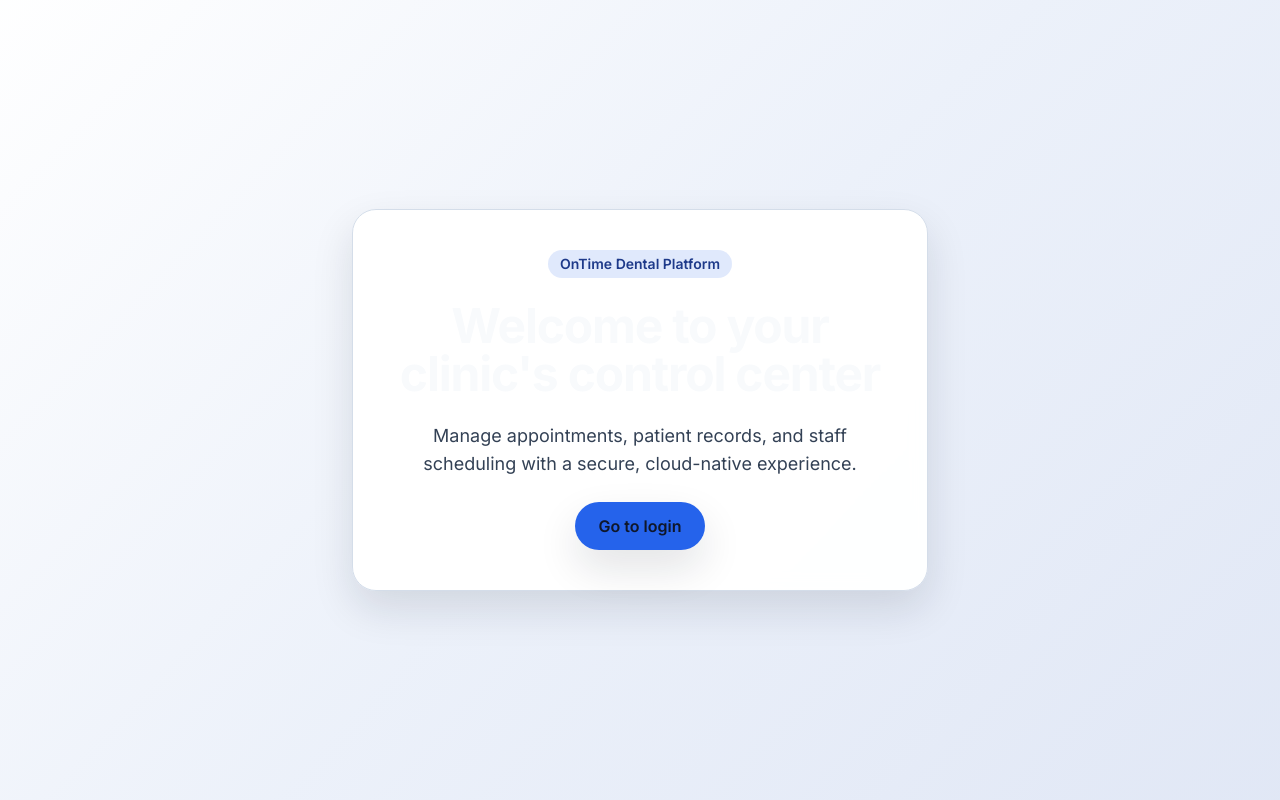
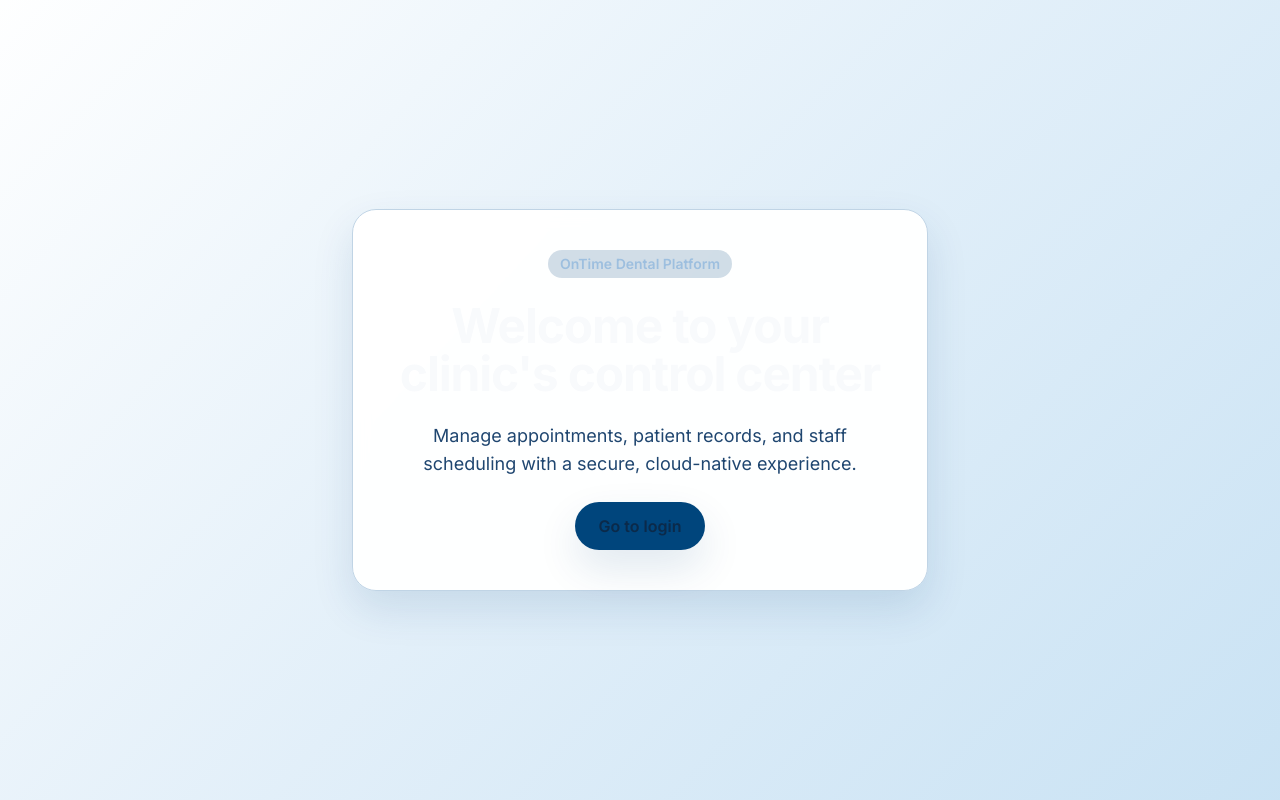
Before and after one commit to jghidalgo/ontime_dental, a Next.js app: page / in a window 1280 px wide. Built offline with nearby package versions, Linux system fonts and the light colour scheme.

Commit message:
Revamp theme colors for professional light and dark modes

```diff
--- a/src/app/globals.css
+++ b/src/app/globals.css
@@ -7,25 +7,176 @@
 }
 
 body {
-  @apply bg-slate-950 text-slate-100 antialiased transition-colors duration-300 ease-out;
-  background-image: radial-gradient(circle at top, rgba(59, 130, 246, 0.08), rgba(15, 23, 42, 0.94));
+  @apply bg-[#001323] text-[#e8f3fb] antialiased transition-colors duration-300 ease-out;
+  --dark-background: #001323;
+  --dark-surface: #001c36;
+  --dark-surface-soft: #022444;
+  --dark-surface-strong: #032d57;
+  --dark-border: rgba(0, 174, 239, 0.25);
+  --dark-border-strong: rgba(0, 174, 239, 0.4);
+  --dark-text: #e8f3fb;
+  --dark-text-muted: #8db7d3;
+  --brand-primary: #00457c;
+  --brand-secondary: #f36f21;
+  --brand-accent: #00aeef;
+  background-image: radial-gradient(circle at top, rgba(0, 174, 239, 0.18), rgba(0, 19, 35, 0.94));
+  color: var(--dark-text);
+  background-color: var(--dark-background);
+}
+
+body:not(.light) .bg-slate-950,
+body:not(.light) .bg-slate-950\/95,
+body:not(.light) .bg-slate-950\/90,
+body:not(.light) .bg-slate-950\/80 {
+  background-color: var(--dark-background) !important;
+}
+
+body:not(.light) .bg-slate-950\/70 {
+  background-color: rgba(0, 69, 124, 0.32) !important;
+}
+
+body:not(.light) .bg-slate-950\/60 {
+  background-color: rgba(0, 69, 124, 0.24) !important;
+}
+
+body:not(.light) .bg-slate-950\/40 {
+  background-color: rgba(0, 174, 239, 0.18) !important;
+}
+
+body:not(.light) .bg-slate-950\/30 {
+  background-color: rgba(0, 174, 239, 0.12) !important;
+}
+
+body:not(.light) .bg-slate-950\/20 {
+  background-color: rgba(0, 174, 239, 0.08) !important;
+}
+
+body:not(.light) .bg-slate-950\/10 {
+  background-color: rgba(0, 174, 239, 0.05) !important;
+}
+
+body:not(.light) .bg-slate-900,
+body:not(.light) .bg-slate-900\/95,
+body:not(.light) .bg-slate-900\/80,
+body:not(.light) .bg-slate-900\/70,
+body:not(.light) .bg-slate-900\/60 {
+  background-color: var(--dark-surface) !important;
+}
+
+body:not(.light) .bg-slate-900\/50,
+body:not(.light) .bg-slate-900\/40 {
+  background-color: rgba(0, 31, 57, 0.7) !important;
+}
+
+body:not(.light) .bg-slate-900\/30,
+body:not(.light) .bg-slate-900\/20,
+body:not(.light) .bg-slate-900\/10 {
+  background-color: rgba(0, 49, 86, 0.5) !important;
+}
+
+body:not(.light) .bg-slate-900\/5 {
+  background-color: rgba(0, 174, 239, 0.12) !important;
+}
+
+body:not(.light) .bg-slate-800,
+body:not(.light) .bg-slate-800\/60,
+body:not(.light) .bg-slate-800\/70 {
+  background-color: var(--dark-surface-soft) !important;
+}
+
+body:not(.light) .border-slate-900,
+body:not(.light) .border-slate-800,
+body:not(.light) .border-slate-700 {
+  border-color: var(--dark-border) !important;
+}
+
+body:not(.light) .border-slate-700\/70,
+body:not(.light) .border-slate-600,
+body:not(.light) .border-slate-500,
+body:not(.light) .border-white\/10,
+body:not(.light) .border-white\/5,
+body:not(.light) .border-white\/20 {
+  border-color: var(--dark-border-strong) !important;
+}
+
+body:not(.light) .text-white,
+body:not(.light) .text-slate-100,
+body:not(.light) .text-slate-200 {
+  color: var(--dark-text) !important;
+}
+
+body:not(.light) .text-slate-300 {
+  color: #bed4e6 !important;
+}
+
+body:not(.light) .text-slate-400,
+body:not(.light) .text-white\/80 {
+  color: var(--dark-text-muted) !important;
+}
+
+body:not(.light) .text-slate-500,
+body:not(.light) .text-slate-500\/80,
+body:not(.light) .text-white\/60 {
+  color: rgba(141, 183, 211, 0.8) !important;
+}
+
+body:not(.light) .text-slate-600,
+body:not(.light) .text-slate-700,
+body:not(.light) .text-white\/50 {
+  color: rgba(141, 183, 211, 0.65) !important;
+}
+
+body:not(.light) .bg-white\/5,
+body:not(.light) .bg-white\/10 {
+  background-color: rgba(0, 174, 239, 0.12) !important;
+}
+
+body:not(.light) .bg-white\/20,
+body:not(.light) .bg-white\/40 {
+  background-color: rgba(243, 111, 33, 0.16) !important;
+}
+
+body:not(.light) .bg-white\/\[0\.01\],
+body:not(.light) .bg-white\/\[0\.02\],
+body:not(.light) .bg-white\/\[0\.03\],
+body:not(.light) .bg-white\/\[0\.04\] {
+  background-color: var(--dark-surface-soft) !important;
+  border-color: var(--dark-border) !important;
+}
+
+body:not(.light) .bg-slate-500\/10,
+body:not(.light) .bg-slate-500\/15 {
+  background-color: rgba(0, 174, 239, 0.12) !important;
+}
+
+body:not(.light) .bg-slate-400\/30 {
+  background-color: rgba(0, 69, 124, 0.3) !important;
+}
+
+body:not(.light) .border-slate-400\/30,
+body:not(.light) .border-slate-400\/40 {
+  border-color: rgba(0, 174, 239, 0.35) !important;
+}
+
+body:not(.light) .ring-slate-400\/40 {
+  --tw-ring-color: rgba(0, 174, 239, 0.35) !important;
 }
 
 body.light {
-  --light-background: #f5f7fa;
+  --light-background: #f2f7fb;
   --light-surface: #ffffff;
-  --light-surface-muted: #f0f4fa;
-  --light-surface-soft: #eef2f8;
+  --light-surface-muted: #e6eff7;
+  --light-surface-soft: #edf4fb;
   --light-surface-strong: #ffffff;
-  --light-border: #d4dde9;
-  --light-border-strong: #c2ccdb;
-  --light-text: #0f172a;
-  --light-text-soft: #1f2a44;
-  --light-text-muted: #475569;
-  --light-overlay: rgba(37, 99, 235, 0.06);
-  --light-overlay-strong: rgba(37, 99, 235, 0.1);
+  --light-border: #c0d4e5;
+  --light-border-strong: #9db8ce;
+  --light-text: #0b2a4a;
+  --light-text-soft: #184065;
+  --light-text-muted: #4c6c8a;
+  --light-overlay: rgba(0, 69, 124, 0.08);
+  --light-overlay-strong: rgba(0, 174, 239, 0.15);
   color-scheme: light;
-  background-image: radial-gradient(circle at top, rgba(37, 99, 235, 0.08), rgba(245, 247, 250, 0.98));
+  background-image: radial-gradient(circle at top, rgba(0, 174, 239, 0.14), rgba(242, 247, 251, 0.98));
   color: var(--light-text);
   background-color: var(--light-background);
 }
@@ -35,39 +186,39 @@ body.light .bg-slate-950 {
 }
 
 body.light .bg-slate-950\/95 {
-  background-color: rgba(244, 247, 255, 0.94) !important;
+  background-color: rgba(242, 247, 251, 0.96) !important;
 }
 
 body.light .bg-slate-950\/90 {
-  background-color: rgba(241, 245, 249, 0.92) !important;
+  background-color: rgba(242, 247, 251, 0.93) !important;
 }
 
 body.light .bg-slate-950\/80 {
-  background-color: rgba(15, 23, 42, 0.14) !important;
+  background-color: rgba(0, 69, 124, 0.12) !important;
 }
 
 body.light .bg-slate-950\/70 {
-  background-color: rgba(15, 23, 42, 0.1) !important;
+  background-color: rgba(0, 69, 124, 0.1) !important;
 }
 
 body.light .bg-slate-950\/60 {
-  background-color: rgba(15, 23, 42, 0.08) !important;
+  background-color: rgba(0, 69, 124, 0.08) !important;
 }
 
 body.light .bg-slate-950\/40 {
-  background-color: rgba(15, 23, 42, 0.06) !important;
+  background-color: rgba(0, 69, 124, 0.06) !important;
 }
 
 body.light .bg-slate-950\/30 {
-  background-color: rgba(15, 23, 42, 0.05) !important;
+  background-color: rgba(0, 69, 124, 0.05) !important;
 }
 
 body.light .bg-slate-950\/20 {
-  background-color: rgba(15, 23, 42, 0.04) !important;
+  background-color: rgba(0, 69, 124, 0.04) !important;
 }
 
 body.light .bg-slate-950\/10 {
-  background-color: rgba(15, 23, 42, 0.03) !important;
+  background-color: rgba(0, 69, 124, 0.025) !important;
 }
 
 body.light .bg-slate-900 {
@@ -75,7 +226,7 @@ body.light .bg-slate-900 {
 }
 
 body.light .bg-slate-900\/95 {
-  background-color: var(--light-surface) !important;
+  background-color: rgba(255, 255, 255, 0.98) !important;
 }
 
 body.light .bg-slate-900\/80,
@@ -86,26 +237,26 @@ body.light .bg-slate-900\/60 {
 
 body.light .bg-slate-900\/50,
 body.light .bg-slate-900\/40 {
-  background-color: rgba(240, 244, 250, 0.94) !important;
+  background-color: rgba(228, 239, 249, 0.9) !important;
 }
 
 body.light .bg-slate-900\/30,
 body.light .bg-slate-900\/20,
 body.light .bg-slate-900\/10 {
-  background-color: rgba(238, 242, 248, 0.9) !important;
+  background-color: rgba(215, 233, 247, 0.82) !important;
 }
 
 body.light .bg-slate-900\/5 {
-  background-color: rgba(244, 247, 255, 0.45) !important;
+  background-color: rgba(0, 174, 239, 0.08) !important;
 }
 
 body.light .bg-slate-800 {
-  background-color: rgba(227, 235, 255, 0.75) !important;
+  background-color: rgba(203, 225, 242, 0.75) !important;
 }
 
 body.light .bg-slate-800\/60,
 body.light .bg-slate-800\/70 {
-  background-color: rgba(227, 235, 255, 0.64) !important;
+  background-color: rgba(203, 225, 242, 0.64) !important;
 }
 
 body.light .border-slate-900,
@@ -126,20 +277,14 @@ body.light .border-white\/20 {
   border-color: var(--light-border) !important;
 }
 
-body.light .text-white {
-  color: var(--light-text) !important;
-}
-
-body.light .text-slate-100 {
-  color: var(--light-text) !important;
-}
-
+body.light .text-white,
+body.light .text-slate-100,
 body.light .text-slate-200 {
   color: var(--light-text) !important;
 }
 
 body.light .text-slate-300 {
-  color: #334155 !important;
+  color: #1f4670 !important;
 }
 
 body.light .text-slate-400,
@@ -150,17 +295,17 @@ body.light .text-white\/80 {
 body.light .text-slate-500,
 body.light .text-slate-500\/80,
 body.light .text-white\/60 {
-  color: #52607b !important;
+  color: #58769a !important;
 }
 
 body.light .text-slate-600,
 body.light .text-slate-700,
 body.light .text-white\/50 {
-  color: #6b7b95 !important;
+  color: #6e87a5 !important;
 }
 
 body.light .text-primary-100 {
-  color: #1d4ed8 !important;
+  color: #00457c !important;
 }
 
 body.light .bg-white\/5,
@@ -183,24 +328,24 @@ body.light .bg-white\/\[0\.04\] {
 
 body.light .bg-slate-500\/10,
 body.light .bg-slate-500\/15 {
-  background-color: rgba(241, 245, 249, 0.9) !important;
+  background-color: rgba(0, 174, 239, 0.1) !important;
 }
 
 body.light .bg-slate-400\/30 {
-  background-color: rgba(37, 99, 235, 0.12) !important;
+  background-color: rgba(0, 174, 239, 0.18) !important;
 }
 
 body.light .border-slate-400\/30,
 body.light .border-slate-400\/40 {
-  border-color: rgba(37, 99, 235, 0.3) !important;
+  border-color: rgba(0, 174, 239, 0.25) !important;
 }
 
 body.light .ring-slate-400\/40 {
-  --tw-ring-color: rgba(37, 99, 235, 0.3) !important;
+  --tw-ring-color: rgba(0, 174, 239, 0.25) !important;
 }
 
 body.light .hover\:bg-white\/10:hover {
-  background-color: rgba(37, 99, 235, 0.08) !important;
+  background-color: rgba(0, 69, 124, 0.08) !important;
 }
 
 body.light .hover\:text-white:hover {
@@ -208,33 +353,33 @@ body.light .hover\:text-white:hover {
 }
 
 body.light .hover\:border-primary-400\/40:hover {
-  border-color: rgba(37, 99, 235, 0.4) !important;
+  border-color: rgba(0, 69, 124, 0.35) !important;
 }
 
 body.light .hover\:text-primary-100:hover {
-  color: #1d4ed8 !important;
+  color: #00457c !important;
 }
 
 body.light .focus-visible\:ring-primary-400\/60:focus-visible {
-  --tw-ring-color: rgba(37, 99, 235, 0.6) !important;
+  --tw-ring-color: rgba(0, 174, 239, 0.45) !important;
 }
 
 body.light .bg-primary-500\/20,
 body.light .bg-primary-500\/15,
 body.light .bg-primary-500\/10 {
-  background-color: rgba(37, 99, 235, 0.14) !important;
+  background-color: rgba(0, 69, 124, 0.18) !important;
 }
 
 body.light .bg-primary-500 {
-  background-color: #2563eb !important;
+  background-color: #00457c !important;
 }
 
 body.light .bg-primary-400 {
-  background-color: #3b82f6 !important;
+  background-color: #4f8cc2 !important;
 }
 
 body.light .hover\:bg-primary-400:hover {
-  background-color: #3b82f6 !important;
+  background-color: #4f8cc2 !important;
 }
 
 body.light .bg-primary-500 .text-slate-950,
@@ -242,17 +387,20 @@ body.light .bg-primary-400 .text-slate-950 {
   color: #ffffff !important;
 }
 
-body.light .text-primary-200,
+body.light .text-primary-200 {
+  color: #9dbfdf !important;
+}
+
 body.light .text-primary-300 {
-  color: #1e3a8a !important;
+  color: #78a6d2 !important;
 }
 
 body.light .bg-blue-500\/10 {
-  background-color: rgba(191, 219, 254, 0.7) !important;
+  background-color: rgba(0, 174, 239, 0.16) !important;
 }
 
 body.light .text-blue-300 {
-  color: #1d4ed8 !important;
+  color: #00aeef !important;
 }
 
 body.light .bg-amber-500\/10 {
@@ -346,11 +494,11 @@ body.light .bg-red-950\/90 {
 body.light .shadow-slate-950\/40,
 body.light .shadow-slate-950\/50,
 body.light .shadow-primary-900\/40 {
-  box-shadow: 0 18px 42px rgba(15, 23, 42, 0.12) !important;
+  box-shadow: 0 18px 42px rgba(0, 69, 124, 0.12) !important;
 }
 
 body.light .shadow-\[0_40px_120px_-40px_rgba\(15\,23\,42\,0\.8\)\] {
-  box-shadow: 0 40px 120px -40px rgba(15, 23, 42, 0.15) !important;
+  box-shadow: 0 40px 120px -40px rgba(0, 69, 124, 0.18) !important;
 }
 
 body.light .backdrop-blur-sm {
@@ -361,11 +509,11 @@ body.light .bg-gradient-to-br.from-slate-900.via-slate-950.to-slate-900,
 body.light .bg-gradient-to-br.from-slate-900.via-slate-950,
 body.light .bg-gradient-to-br.from-slate-950,
 body.light .bg-gradient-to-br.from-slate-900.to-slate-900 {
-  background-image: linear-gradient(135deg, rgba(255, 255, 255, 0.97), rgba(236, 241, 250, 0.94), rgba(223, 230, 245, 0.92)) !important;
+  background-image: linear-gradient(135deg, rgba(255, 255, 255, 0.97), rgba(226, 239, 249, 0.94), rgba(197, 224, 243, 0.9)) !important;
 }
 
 body.light .bg-\[radial-gradient\(circle_at_top,_var\(--tw-gradient-stops\)\)\] {
-  background-image: radial-gradient(circle at top, rgba(37, 99, 235, 0.12), rgba(250, 252, 255, 0.97), rgba(239, 244, 252, 0.99)) !important;
+  background-image: radial-gradient(circle at top, rgba(0, 174, 239, 0.16), rgba(250, 252, 255, 0.97), rgba(229, 242, 250, 0.99)) !important;
 }
 
 body.light .via-slate-950,
@@ -374,14 +522,16 @@ body.light .to-slate-900,
 body.light .via-slate-900,
 body.light .from-slate-900 {
   --tw-gradient-from: rgba(255, 255, 255, 0.96) !important;
-  --tw-gradient-stops: var(--tw-gradient-from), rgba(215, 227, 255, 0.92), rgba(192, 210, 255, 0.88) !important;
-  --tw-gradient-to: rgba(216, 228, 255, 0.85) !important;
+  --tw-gradient-stops: var(--tw-gradient-from), rgba(214, 232, 246, 0.9), rgba(197, 224, 243, 0.88) !important;
+  --tw-gradient-to: rgba(211, 236, 248, 0.86) !important;
 }
 
 body.light input,
 body.light textarea,
 body.light select {
   @apply bg-white text-slate-800;
+  color: var(--light-text);
+  border-color: var(--light-border);
 }
 
 input, button {
--- a/tailwind.config.ts
+++ b/tailwind.config.ts
@@ -11,16 +11,40 @@ const config: Config = {
     extend: {
       colors: {
         primary: {
-          50: '#eff6ff',
-          100: '#dbeafe',
-          200: '#bfdbfe',
-          300: '#93c5fd',
-          400: '#60a5fa',
-          500: '#3b82f6',
-          600: '#2563eb',
-          700: '#1d4ed8',
-          800: '#1e40af',
-          900: '#1e3a8a'
+          50: '#e6f2f9',
+          100: '#c2d9ec',
+          200: '#9dbfdf',
+          300: '#78a6d2',
+          400: '#4f8cc2',
+          500: '#00457c',
+          600: '#003b68',
+          700: '#003056',
+          800: '#002543',
+          900: '#001b31'
+        },
+        secondary: {
+          50: '#fff2e8',
+          100: '#ffd9c2',
+          200: '#ffb383',
+          300: '#ff8c45',
+          400: '#ff751f',
+          500: '#f36f21',
+          600: '#d8611d',
+          700: '#b75019',
+          800: '#944015',
+          900: '#743210'
+        },
+        accent: {
+          50: '#e6f8fe',
+          100: '#c0ecfb',
+          200: '#99dff9',
+          300: '#73d2f6',
+          400: '#4ac4f3',
+          500: '#00aeef',
+          600: '#0098d1',
+          700: '#007fae',
+          800: '#00678c',
+          900: '#004a63'
         }
       }
     }
```
